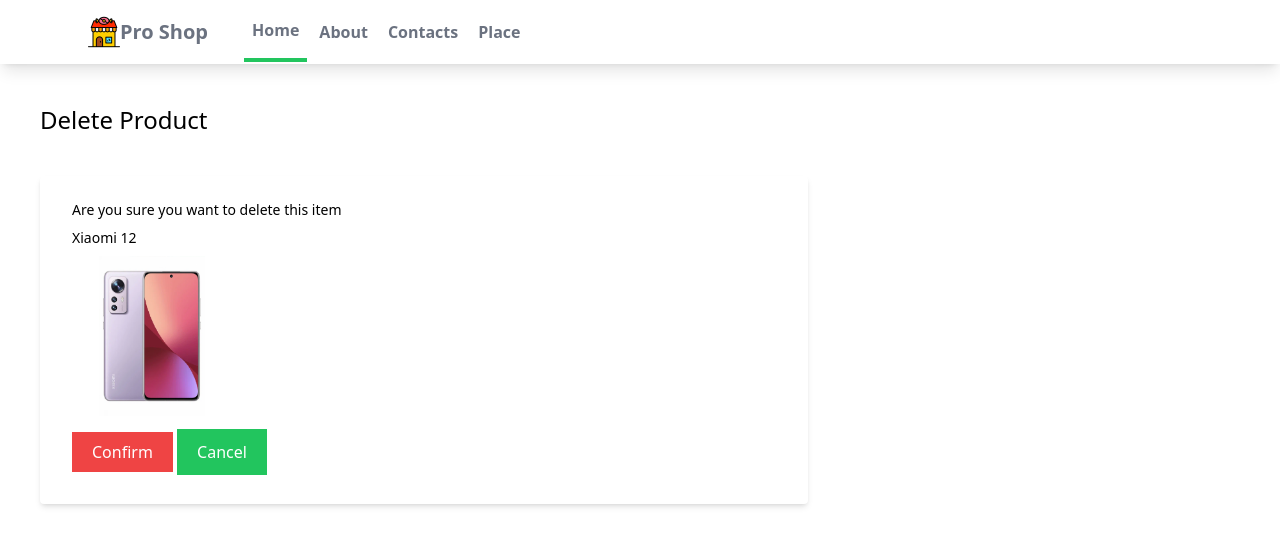
After one commit to 1alexvlad/online-store, a Django app: page /myapp/delete/3/ in a window 1280 px wide. The commit adds this page. Shown: the top 546 px of the page. Run offline with Django 4.2, Linux system fonts and the light colour scheme; data comes from the database, SQL or seed files in the repository; both versions use the stored data as it was after the commit; style sheets or scripts are compiled from the project's sources.

Commit message:
deleting data

```diff
--- /dev/null
+++ b/website/myapp/templates/myapp/deleteitem.html
@@ -0,0 +1,15 @@
+{% extends "myapp/base.html" %}
+
+{% block content %}
+  <h1 class="text-2xl m-10 font bold">Delete Product</h1>
+  <form class="bg-white shadow-md m-10 w-3/5 rounded px-8 pt-6 pb-8 mb-4" method="post">
+    {% csrf_token %}
+    <div class="mb-4">
+        <label class="block text-gray text-sm font mb-2">Are you sure you want to delete this item</label>
+        <label class="block text-gray text-sm font mb-2">{{ item.name}}</label>
+        <img class="w-40 h-40" src="{{ item.image.url}}" alt="" srcset="">
+    </div>
+    <input class="bg-red-500 text-white px-5 py-2" type="submit" value="Confirm">
+    <a class="button bg-green-500 text-white px-5 py-3" href="{% url 'myapp:index' %}">Cancel</a>
+  </form>
+{% endblock content %}
--- a/website/myapp/templates/myapp/detail.html
+++ b/website/myapp/templates/myapp/detail.html
@@ -10,6 +10,7 @@
 			<p class="mt:5 text-green-500" >$ {{ item.price | intcomma}}</p>
 			<p class="mt:5 text-gray-600">{{ item.description }}</p>
 			<button class="bg-green-500 text-white mt-[50px]"><a href="{% url 'myapp:update_item' item.id %}">Update Item</a></button>
+			<button class="bg-red-500 text-white mt-[50px]"><a href="{% url 'myapp:delete_item' item.id %}">Delete Item</a></button>
 		</div>
 	</div>
 </h1>
--- a/website/myapp/urls.py
+++ b/website/myapp/urls.py
@@ -4,9 +4,10 @@ from myapp.views import *
 app_name = "myapp"
 
 urlpatterns = [
-    path('', index),
+    path('', index, name="index"),
 # name нужно чтобы каждый раз не вводить путь url (index.html)
     path('<int:my_id>/', indexItem, name="detail"),
     path('additem/', add_item, name="add_item"),
     path('udpateitem/<int:my_id>/', update_item, name="update_item"),
+    path('delete/<int:my_id>/', delete_item, name="delete_item"),
 ]
--- a/website/myapp/views.py
+++ b/website/myapp/views.py
@@ -40,3 +40,13 @@ def update_item(request, my_id):
         'item': item
     }
     return render(request, "myapp/updateitem.html", context)
+
+def delete_item(request, my_id):
+    item = Product.objects.get(id=my_id)
+    if request.method == "POST":
+        item.delete()
+        return redirect("/myapp/")
+    context = {
+        'item': item
+    }
+    return render(request, "myapp/deleteitem.html", context)
```
Also changed, not shown: website/db.sqlite3.
